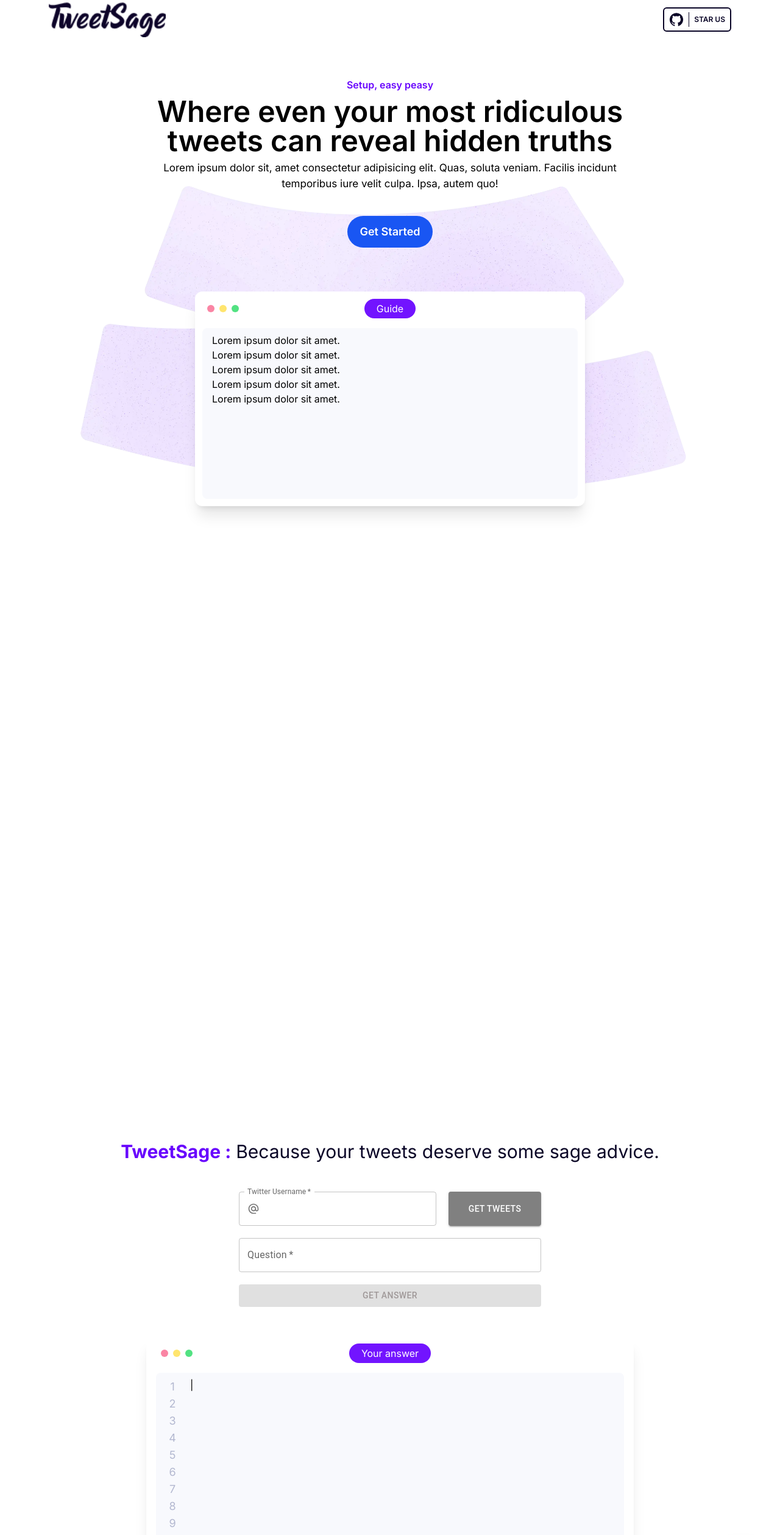
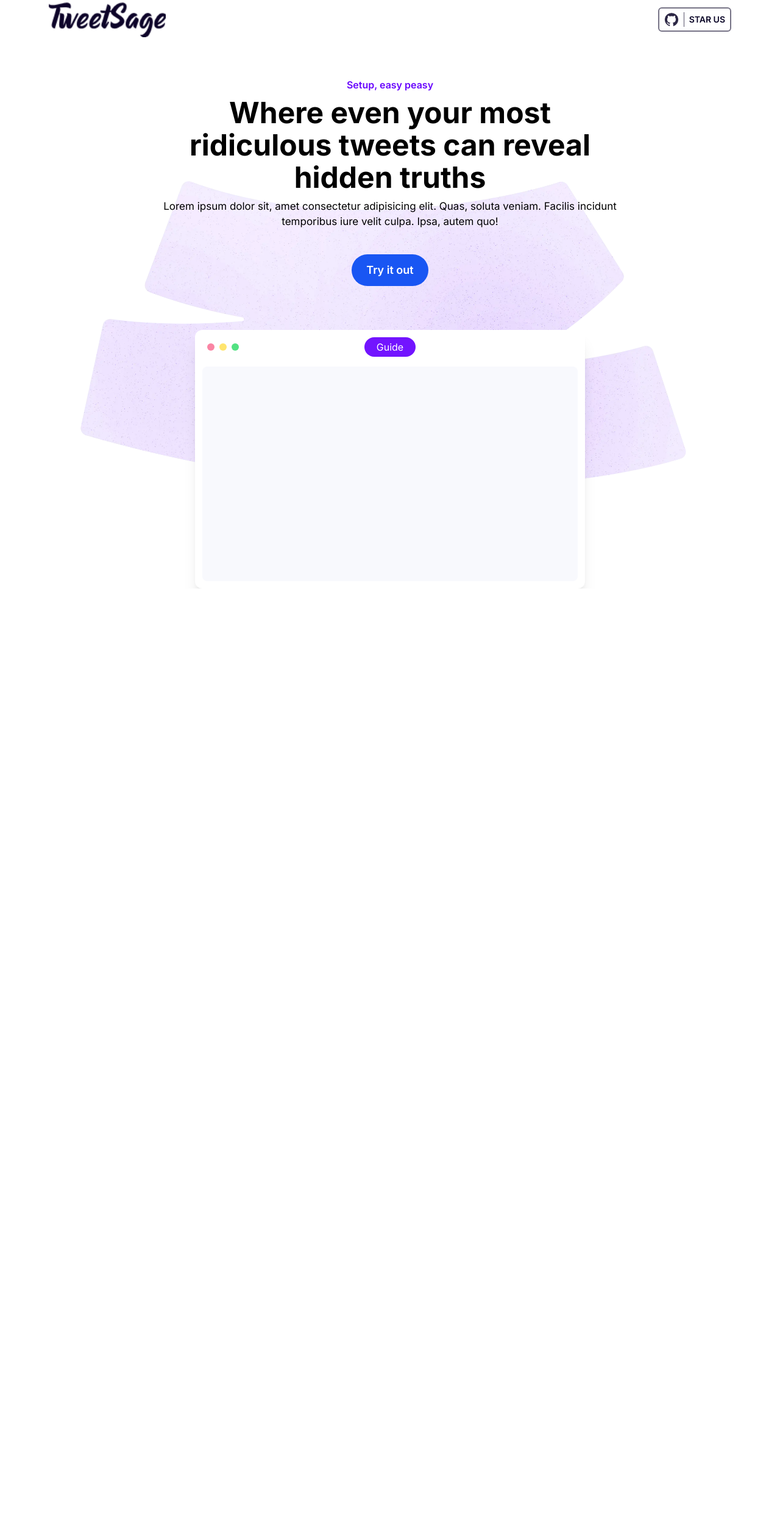
Before and after one commit to Aadarsh805/TweetSage, a Next.js app: page / in a window 1280 px wide. Shown: the part 20-2537 px from the top of the page at 61% size. After the commit the page ends 985 px from the top, so only its background shows below. Built offline with nearby package versions, Linux system fonts and the light colour scheme.

Commit message:
added routing and made responsive

```diff
--- a/app/Navbar.tsx
+++ b/app/Navbar.tsx
@@ -6,15 +6,15 @@
 
 const Navbar = () => {
   return (
-    <nav className="fixed z-50 top-0  w-full flex items-center justify-between text-white px-5  md:px-20 py-6">
-      <div className="flex items-center justify-center gap-5">
-        <Image className="w-[8em] md:w-[12em]" src={Logo} alt="logo" />
-      </div>
+    <nav className="fixed z-50 top-0  w-full flex items-center justify-between text-white px-5  lg:px-20 py-6">
+      <Link href="/" className="flex items-center justify-center gap-5">
+        <Image className="w-[8em] sm:w-[12em]" src={Logo} alt="logo" />
+      </Link>
       <Link href="https://github.com/Aadarsh805/TweetSage.ai">
-        <div className="gap-2 inline-flex items-center justify-center h-10 px-2 py-3 text-xs bg-transparent text-white border-2 border-[#090426] rounded-md">
-          <GitHubIcon className=" text-2xl lg:text-3xl text-[#090426] w-7 h-7" />
-          <span className="h-6 w-[.1rem] bg-[#090426]"></span>
-          <span className="uppercase font-semibold text-[.9rem] text-[#090426] text-xs ">
+        <div className="gap-2 inline-flex items-center justify-center h-10 px-2 py-3 text-xs bg-transparent text-white border-2 border-[#0904268e] rounded-md">
+          <GitHubIcon className="text-xl sm:text-2xl text-[#090426db] w-7 h-7" />
+          <span className="h-6 w-[1px] bg-[#090426ad]"></span>
+          <span className="uppercase font-semibold sm:text-sm text-[#090426] text-xs">
             Star us
           </span>
         </div>
--- a/app/Slogan.tsx
+++ /dev/null
@@ -1,16 +0,0 @@
-import React from "react";
-
-const Slogan = () => {
-  return (
-    <div className="flex  lg:gap-2 z-30 max-w-[20em] md:max-w-full md:flex-row flex-col">
-      <span className="lg:text-3xl flex-1 text-xl  w-fit font-bold text-[#6804fd]">
-        TweetSage :
-      </span>
-      <p className="text-lg sm:text-xl lg:text-3xl text-[#090426]">
-        Because your tweets deserve some sage advice.
-      </p>
-    </div>
-  );
-};
-
-export default Slogan;
--- a/app/head.tsx
+++ b/app/head.tsx
@@ -4,7 +4,7 @@
       <title>TweetSage</title>
       <meta
         name="description"
-        content="Get personalized answers to your questions based on your recent tweets. Our website analyzes your Twitter activity to provide you with accurate and relevant responses to your queries."
+        content="What your tweets tell about you? Get personalized answers to your questions based on your recent tweets. Our website analyzes your Twitter activity to provide you with accurate and relevant responses to your queries."
       />
       <meta name="author" content="Aadarsh Thakur" />
       <meta name="viewport" content="width=device-width, initial-scale=1.0" />
--- a/app/layout.tsx
+++ b/app/layout.tsx
@@ -6,6 +6,9 @@
 import Navbar from "./Navbar";
 import { Analytics } from "@vercel/analytics/react";
 import { useEffect } from "react";
+import bgImage from "public/bg-curve.png";
+import Image from "next/image";
+
 const theme = createTheme({
   palette: {
     action: {
@@ -31,6 +34,11 @@
     <html>
       <body className="h-screen overflow-hidden">
         <Navbar />
+        <Image
+          src={bgImage}
+          alt="curve-image"
+          className="lg:w-[70rem] w-full absolute top-[71%] right-2/4 translate-x-[50%] translate-y-[-50%] -z-[5]"
+        />
         <div className="mt-[3.2rem]">
           <ThemeProvider theme={theme}>{children}</ThemeProvider>
         </div>
--- a/app/page.tsx
+++ b/app/page.tsx
@@ -1,40 +1,23 @@
 "use client";
 
-import React, { useRef, useState } from "react";
-import Navbar from "./Navbar";
-import Image from "next/image";
-import bgImage from "public/bg-curve.png";
-import Answers from "./Answers";
-import Example from "./Example";
-import Form from "./Form";
-import Slogan from "./Slogan";
-import ArrowUpwardIcon from "@mui/icons-material/ArrowUpward";
+import Link from "next/link";
 
 const page = () => {
-  const [answer, setAnswer] = useState<string>("");
-  const [displayedText, setDisplayedText] = useState("");
+  // const transitionRef = useRef<null | HTMLInputElement>(null);
 
-  const transitionRef = useRef<null | HTMLInputElement>(null);
-
-  const handleScroll = () => {
-    transitionRef!.current!.style.transform = `translateY(-200vh)`;
-  };
+  // const handleScroll = () => {
+  //   transitionRef!.current!.style.transform = `translateY(-200vh)`;
+  // };
 
   return (
-    <>
-      <Image
-        src={bgImage}
-        alt="curve-image"
-        className="w-[70rem] min-w-[65rem] absolute top-[68%] lg:top-[72%] right-2/4 translate-x-[50%] translate-y-[-50%] -z-[5]  "
-      />
     <div
-        ref={transitionRef}
-        className="flex  flex-col relative transition-all duration-500 ease-linear h-screen gap-[100vh]"
+      // ref={transitionRef}
+      className="flex flex-col relative transition-all duration-500 ease-linear h-screen gap-[100vh]"
     >
-        <div className="mt-24 flex flex-col items-center justify-center gap-10 relative px-10">
+      <div className="sm:mt-24 mt-20 flex flex-col items-center justify-center sm:gap-10 gap-6 relative px-10">
         <div className="flex z-[20] flex-col items-center justify-center text-center gap-2 max-w-[48em] ">
           <p className="text-[#6804fd] font-semibold">Setup, easy peasy</p>
-            <h1 className="text-3xl sm:text-4xl lg:text-5xl lg:font-semibold font-bold leading-[2.3rem]">
+          <h1 className="text-3xl xs:text-4xl sm:text-5xl font-semibold lg:font-bold lg:leading-[3.3rem] leading-8">
             Where even your most ridiculous tweets can reveal hidden truths{" "}
           </h1>
           <p className="text-[14px] md:text-[16px] lg:text-[17px]">
@@ -44,63 +27,33 @@
           </p>
         </div>
 
-          <button
-            onClick={handleScroll}
-            className="bg-[#1956f3] z-[20] text-white py-3 text-lg hover:bg-[#1957f3ca] transition duration-300 px-5 rounded-full font-semibold lg:mb-8"
+        <Link
+          href="/play"
+          // onClick={handleScroll}
+          className="bg-[#1956f3] z-[20] text-white sm:py-3 py-2 text-lg hover:bg-[#1957f3ca] transition duration-300 px-6 rounded-full font-semibold lg:mb-8"
         >
-            Get Started
-          </button>
+          Try it out
+        </Link>
 
-          <div className="example w-full max-w-[40em] h-[20rem] sm:h-[22rem] bg-white px-3 py-3 shadow-xl rounded-xl z-[10] overflow-y-scroll">
-            <div className="flex w-full relative gap-5 items-center justify-center mb-4 z-[30]">
+        <div className="example w-full max-w-[40em] h-fit bg-white px-3 py-3 shadow-xl rounded-xl z-[10] overflow-y-scroll flex flex-col">
+          <div className="flex w-full relative gap-5 items-center justify-center sm:mb-4 mb-2 z-[30]">
             <div className="flex absolute left-2 items-center justify-center gap-2">
               <span className="w-3 h-3 rounded-full bg-[#fa85a4]"></span>
               <span className="w-3 h-3 rounded-full bg-[#ffe56e]"></span>
               <span className="w-3 h-3 rounded-full bg-[#52e282]"></span>
             </div>
-              <p className="text-white py-1 px-5 rounded-full bg-[#7214ff]">
+            <p className="text-white py-1 px-5 text-xs sm:text-base rounded-full bg-[#7214ff]">
               Guide
             </p>
           </div>
-            <div className="bg-[#f8f9fd] sm:h-[17.5rem] h-full px-4 py-2 rounded-lg z-[20]  ">
-              <ul>
-                <li>Lorem ipsum dolor sit amet.</li>
-                <li>Lorem ipsum dolor sit amet.</li>
-                <li>Lorem ipsum dolor sit amet.</li>
-                <li>Lorem ipsum dolor sit amet.</li>
-                <li>Lorem ipsum dolor sit amet.</li>
-              </ul>
+          <div className="bg-[#f8f9fd] h-[18rem] sm:h-[22rem] px-4 py-2 rounded-lg z-[20]">
+            {/*  */}
           </div>
         </div>
 
         {/* <Image src={boba5} alt="bobo" className=" w-[30rem]" /> */}
       </div>
-
-        <div className=" second-page sm:mt-[18em] mt-[18em] md:mt-80 lg:mt-60   px-3  w-full flex flex-col items-center justify-center relative z-30">
-          <div className="flex flex-col items-center z-30 w-full ">
-            <Slogan />
-            <Form
-              answer={answer}
-              setAnswer={setAnswer}
-              displayedText={displayedText}
-              setDisplayedText={setDisplayedText}
-            />
     </div>
-          <Example />
-          <Answers answer={answer} displayedText={displayedText} />
-
-          <div
-            role="button"
-            onClick={() => {
-              transitionRef!.current!.style.transform = `translateY(0)`;
-            }}
-            className="absolute lg:bottom-0 bottom-[-2em]  right-10 w-12 h-12 rounded-full shadow-2xl transition duration-300 hover:bg-[#7214fff1] bg-[#7214ff] flex items-center justify-center z-50"
-          >
-            <ArrowUpwardIcon className="text-white" />
-          </div>
-        </div>
-      </div>
-    </>
   );
 };
 
--- a/app/Answers.tsx
+++ b/app/play/Answers.tsx
@@ -28,7 +28,7 @@
           <span className="w-3 h-3 rounded-full bg-[#ffe56e]"></span>
           <span className="w-3 h-3 rounded-full bg-[#52e282]"></span>
         </div>
-        <p className="text-white py-1 px-5 rounded-full bg-[#7214ff]">
+        <p className="text-white py-1 sm:px-5 px-2 sm:text-base text-xs rounded-full bg-[#7214ff]">
           Your answer
         </p>
       </div>
--- a/app/Form.tsx
+++ b/app/play/Form.tsx
@@ -145,10 +145,10 @@
   `;
 
   return (
-    <div className="text-center flex flex-col items-center justify-center w-full max-w-[35em] z-30">
-      <div className="flex flex-col gap-5 py-12 px-8 w-full">
+    <div className="text-center flex flex-col items-center justify-center w-full sm:max-w-[35em] z-30">
+      <div className="flex flex-col sm:gap-5 gap-2 w-full">
         <form
-          className="grid gap-5 grid-cols-3 w-full"
+          className=" grid sm:gap-5 gap-2 grid-cols-3 w-full"
           onSubmit={(e) => handleClick}
         >
           <TextField
@@ -217,7 +217,8 @@
           </div>
           <StyledButton
             onClick={handleSecondClick}
-            className={`border bg-[#7214ff] text-white font-bold w-full p-4`}
+            className={`border bg-[#7214ff] text-white font-bold w-full`}
+            sx={{ padding: "1rem" }}
             loading={loadingData}
             variant="contained"
             disabled={noTweets}
--- /dev/null
+++ b/app/play/Slogan.tsx
@@ -0,0 +1,16 @@
+import React from "react";
+
+const Slogan = () => {
+  return (
+    <div className="flex sm:gap-2 z-30 sm:max-w-full sm:flex-row flex-col">
+      <p className="sm:text-3xl flex-1 text-xl w-full whitespace-nowrap font-bold text-[#6804fd]">
+        TweetSage :
+      </p>
+      <p className="text-lg sm:text-3xl text-[#090426]">
+        Because your tweets deserve some sage advice.
+      </p>
+    </div>
+  );
+};
+
+export default Slogan;
--- a/styles/globals.css
+++ b/styles/globals.css
@@ -69,39 +69,35 @@
   animation: blink 1s infinite;
 }
 
-@media (max-width: 460px) {
-  .second-page{
+/* @media (max-width: 460px) {
+  .second-page {
     margin-top: 20em;
   }
 }
 
-@media (max-width: 420px) {
-  .second-page{
-    margin-top: 18em;
-  }
-}
-@media (max-width: 660px) {
-  .second-page{
+/* @media (max-width: 660px) {
+  .second-page {
     margin-top: 14em;
   }
 }
 @media (max-width: 640px) {
-  .second-page{
+  .second-page {
     margin-top: 18em;
   }
 }
 @media (max-width: 560px) {
-  .second-page{
+  .second-page {
     margin-top: 16em;
   }
 }
 @media (max-width: 420px) {
-  .second-page{
+  .second-page {
     margin-top: 13em;
   }
-}
-@media (max-width: 400px) {
-  .second-page{
-    margin-top: 11em;
+}*/
+
+/* @media (max-width: 520px) {
+  .mira {
+    gap: 15rem;
   }
-}
+} */
```
Also changed, not shown: app/play/page.tsx (added, +41 -0 lines), tailwind.config.js (+4 -4 lines), app/play/Example.tsx (renamed from app/Example.tsx). Lines whose indentation alone changed are shown as unchanged.
